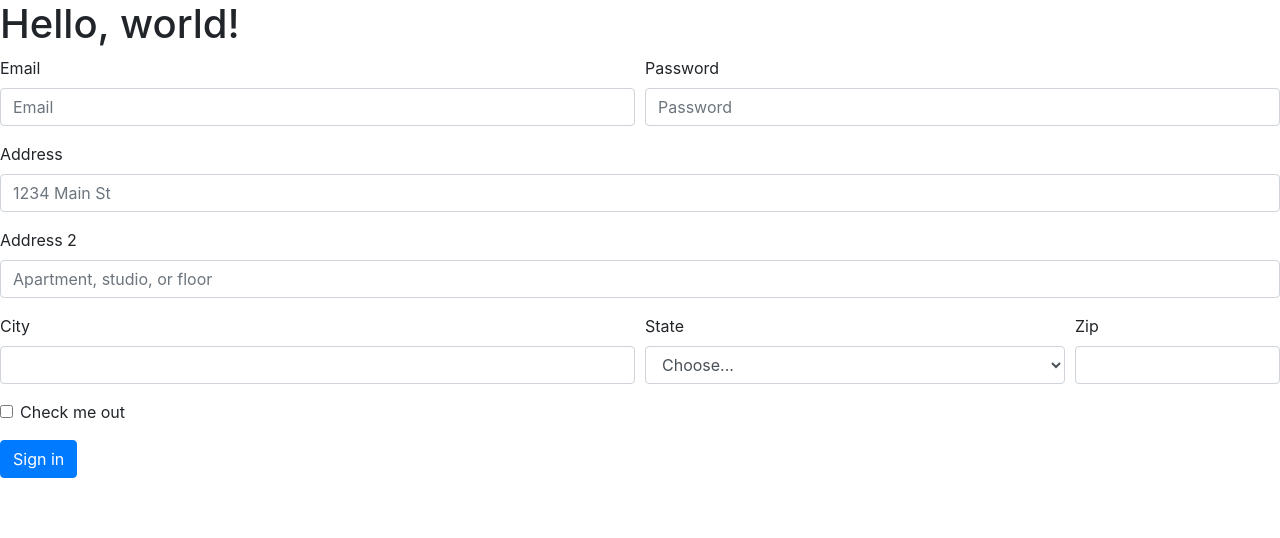
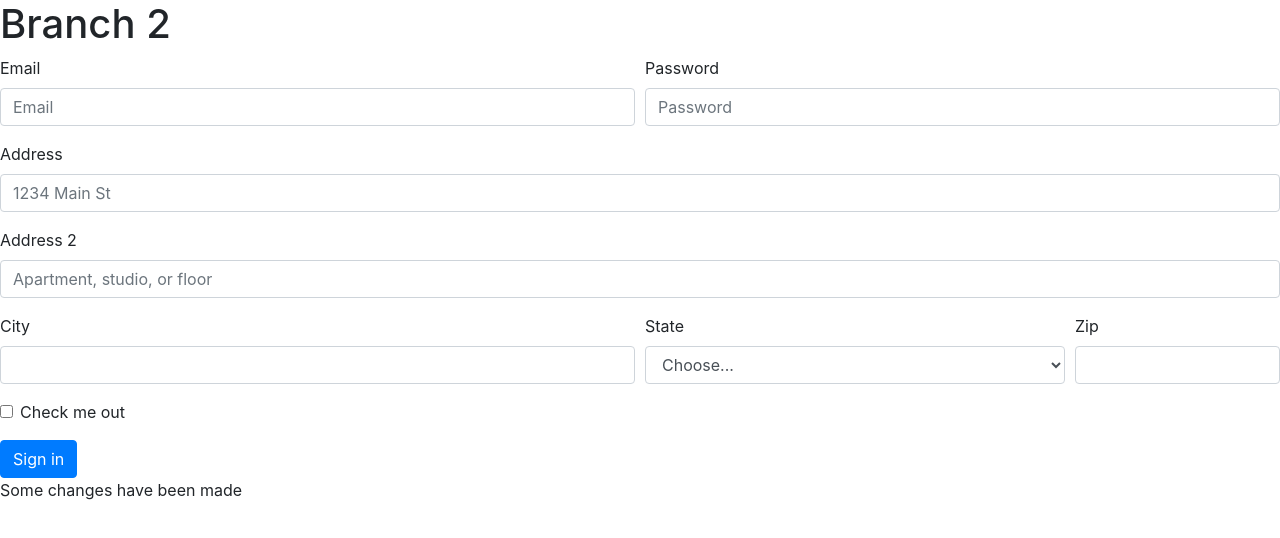
Before and after one commit to KhanAhmadRaza/23P1, a plain HTML site: page index.html in a window 1280 px wide. Drawn offline with nearby package versions, Linux system fonts and the light colour scheme.

Commit message:
Update index.html

```diff
--- a/index.html
+++ b/index.html
@@ -11,7 +11,7 @@
     <title>Hello, world!</title>
   </head>
   <body>
-    <h1>Hello, world!</h1>
+    <h1>Branch 2</h1>
     <form>
         <div class="form-row">
           <div class="form-group col-md-6">
@@ -58,6 +58,7 @@
         </div>
         <button type="submit" class="btn btn-primary">Sign in</button>
       </form>
+    <p>Some changes have been made</p>
     <script src="https://code.jquery.com/jquery-3.3.1.slim.min.js" integrity="sha384-q8i/X+965DzO0rT7abK41JStQIAqVgRVzpbzo5smXKp4YfRvH+8abtTE1Pi6jizo" crossorigin="anonymous"></script>
     <script src="https://cdn.jsdelivr.net/npm/popper.js@1.14.7/dist/umd/popper.min.js" integrity="sha384-UO2eT0CpHqdSJQ6hJty5KVphtPhzWj9WO1clHTMGa3JDZwrnQq4sF86dIHNDz0W1" crossorigin="anonymous"></script>
     <script src="https://cdn.jsdelivr.net/npm/bootstrap@4.3.1/dist/js/bootstrap.min.js" integrity="sha384-JjSmVgyd0p3pXB1rRibZUAYoIIy6OrQ6VrjIEaFf/nJGzIxFDsf4x0xIM+B07jRM" crossorigin="anonymous"></script>
```
